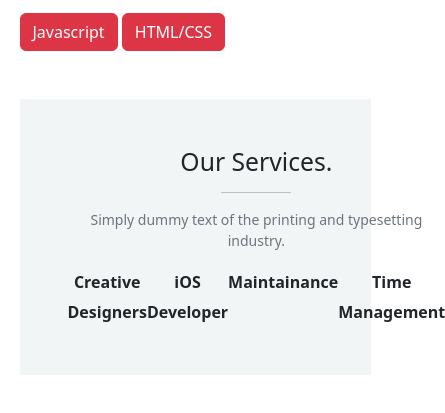
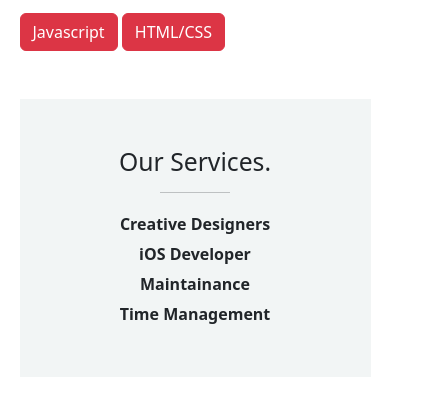
Before and after one commit to VamsiKattaGitHub/bootstrap-portfolio-2, a plain HTML site: page index.html in a window 390 px wide. Shown: the part 1405-1818 px from the top of the page, 445 px wide, since content can reach past the window. Drawn offline with nearby package versions, Linux system fonts and the light colour scheme.

Commit message:
Update index.html

```diff
--- a/index.html
+++ b/index.html
@@ -126,10 +126,10 @@
   <div class="text-center">
     <h2>Our Services.</h2>
     <center><hr style="width:70px;"></center>
-    <p class="text-secondary small">Simply dummy text of the printing and typesetting industry.</p>
+    <p class="text-secondary small d-none d-md-block">Simply dummy text of the printing and typesetting industry.</p>
     </div>
 
-      <div class="d-md-grid d-flex col-12  service-details mt-0 mt-md-5">
+      <div class="d-md-grid  col-12  service-details mt-0 mt-md-5">
        <div class="service-div1">
         <img src="icons/monitor-icon.png"  class="service-icons d-none d-md-block img-center mx-auto mb-3 "  alt="">
         <strong>Creative Designers</strong>
```
